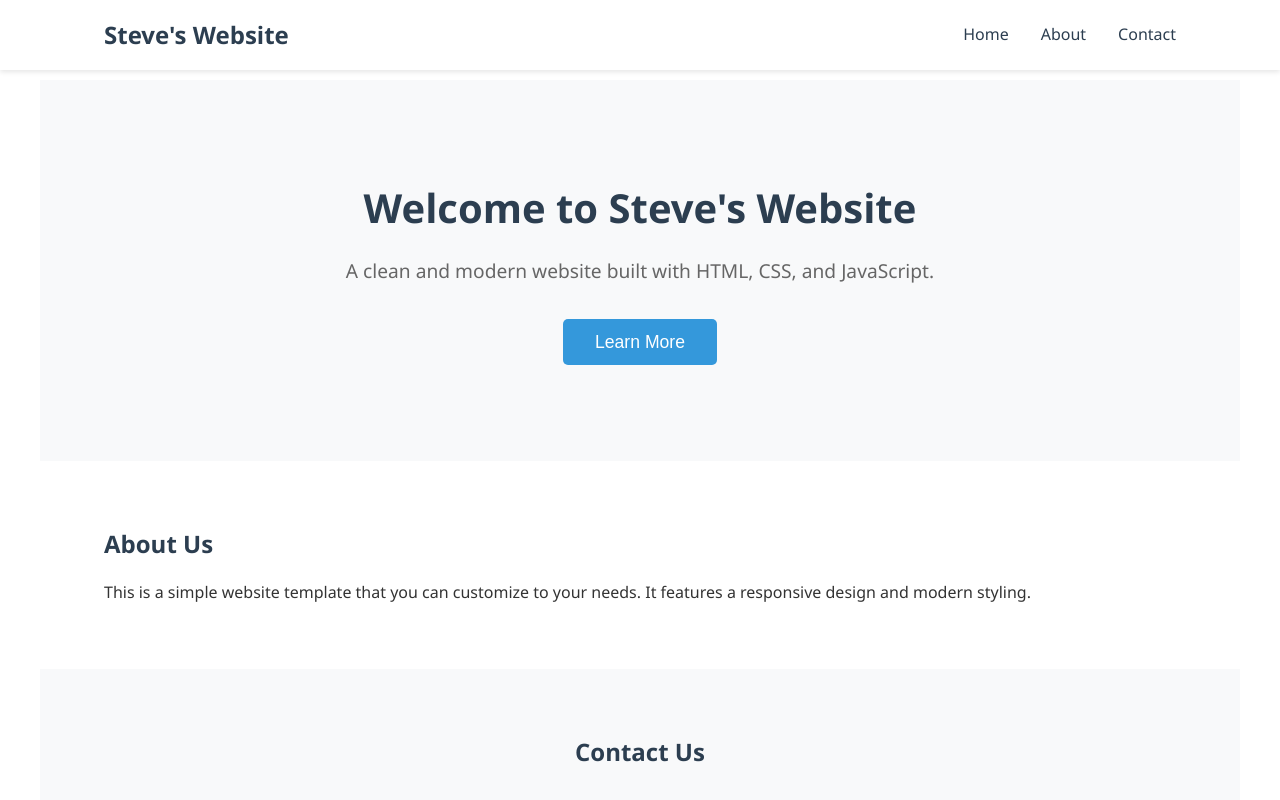
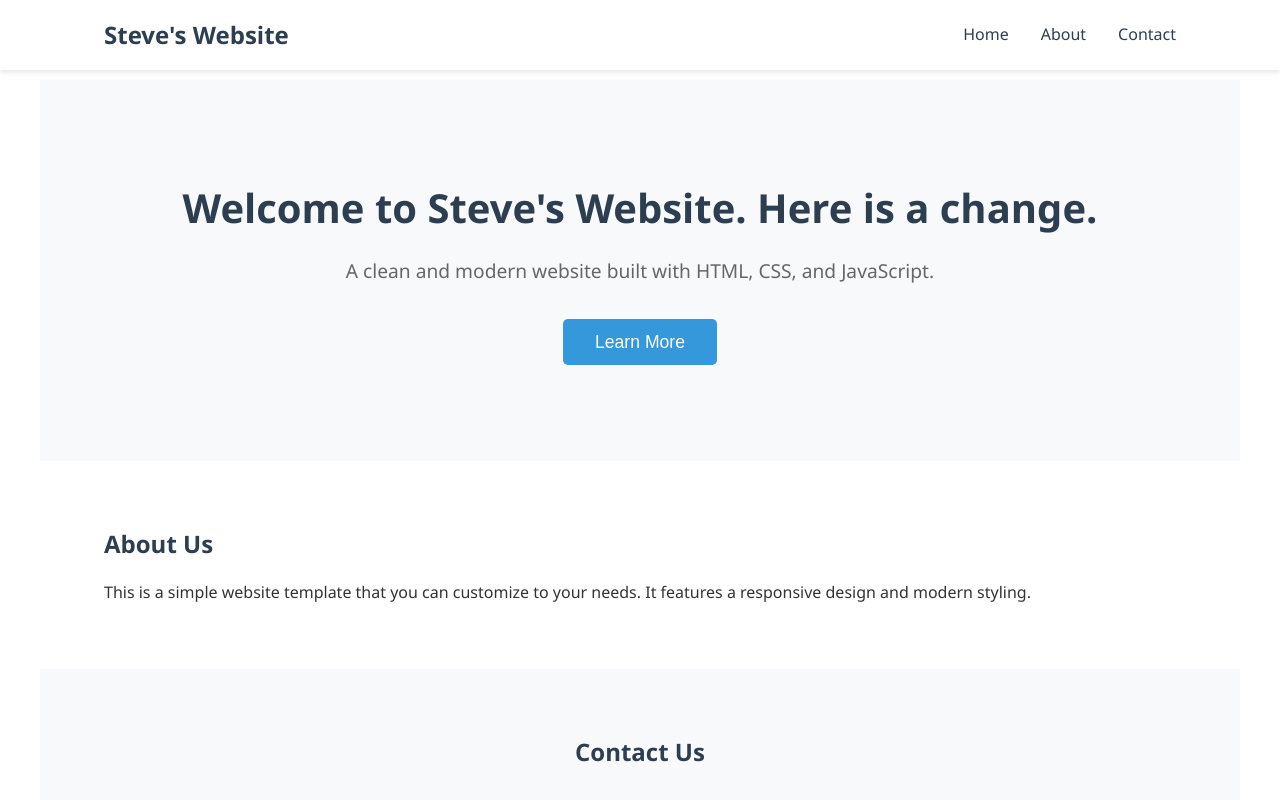
Before and after one commit to StephenCWieland/Coding-Project, a website: page index.html in a window 1280 px wide. Shown: the top 800 px of the page. Drawn offline with Linux system fonts and the light colour scheme.

Commit message:
refactor: add change to index.html

```diff
--- a/index.html
+++ b/index.html
@@ -20,7 +20,7 @@
 
     <main>
         <section id="home" class="hero">
-            <h1>Welcome to Steve's Website</h1>
+            <h1>Welcome to Steve's Website. Here is a change.</h1>
             <p>A clean and modern website built with HTML, CSS, and JavaScript.</p>
             <button class="cta-button">Learn More</button>
         </section>
```
